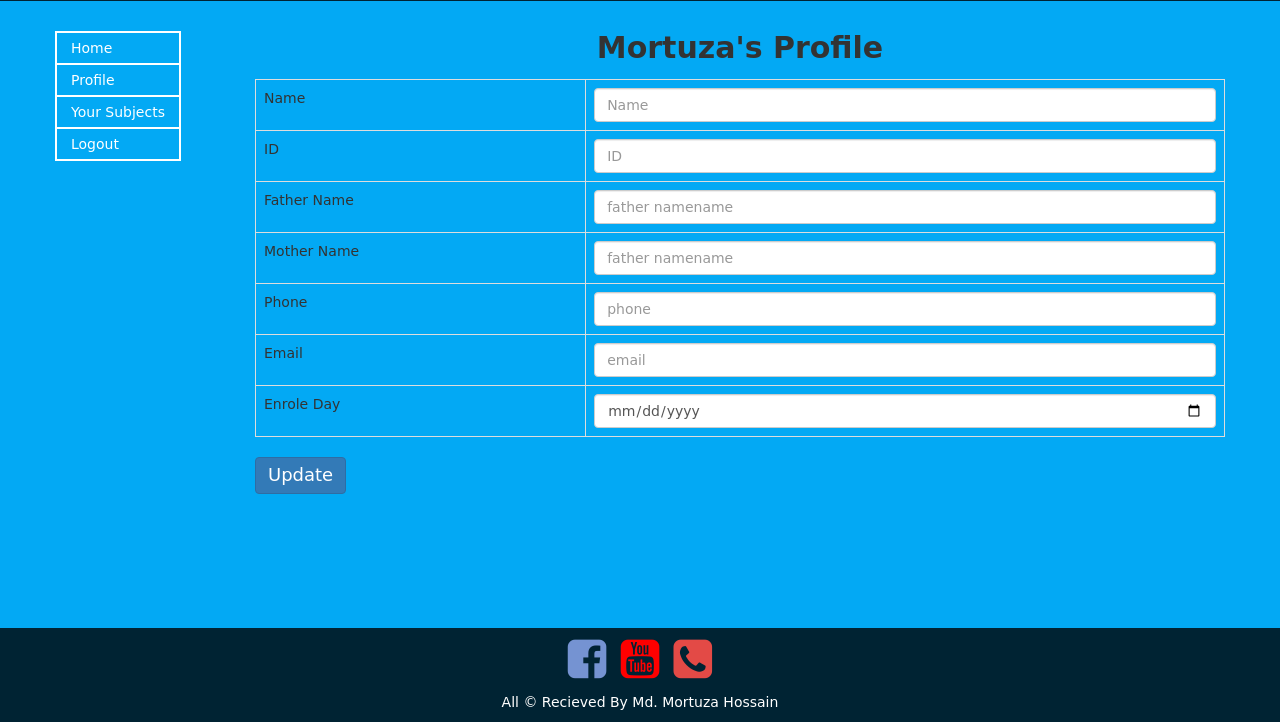
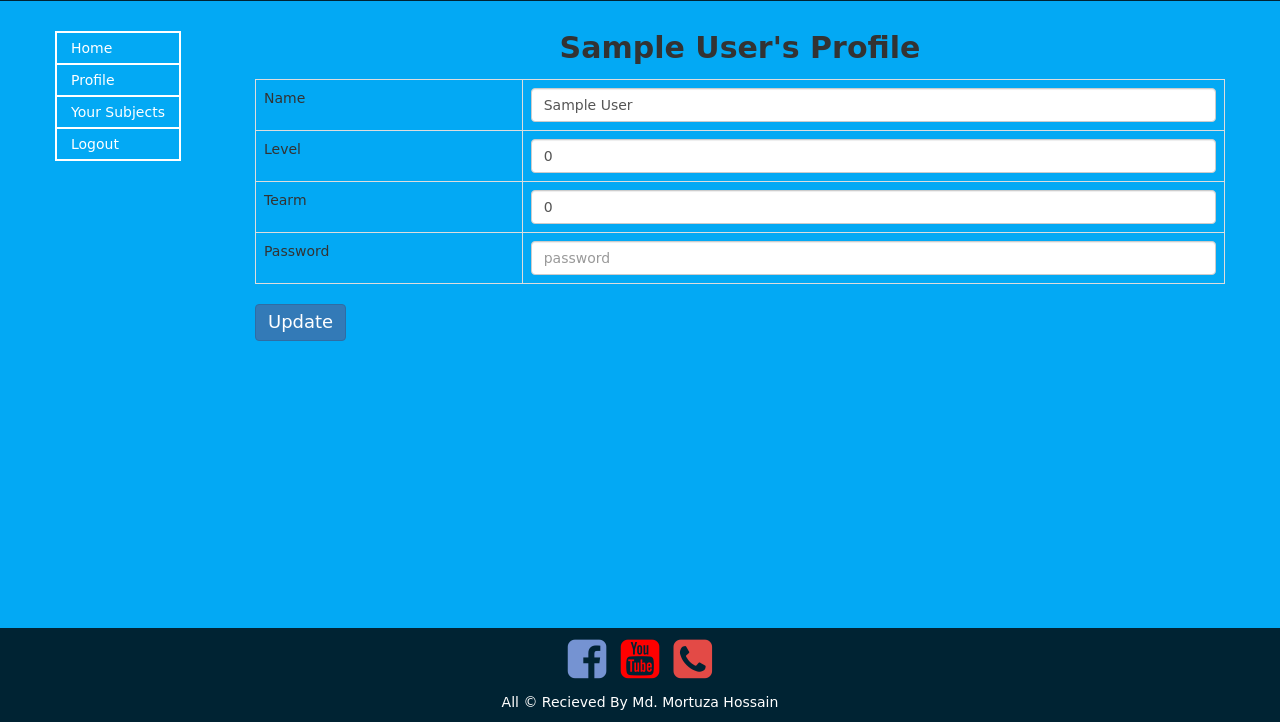
Before and after one commit to mortuzahossain/cgpa, a PHP site: page /admin/profile.php in a window 1280 px wide. Shown: the part 78-800 px from the top of the page. Run offline with PHP 8.4, Linux system fonts and the light colour scheme; the visitor is signed in with stand-in values (Sample User, id 1).

Commit message:
Done Showing Data in profile page

```diff
--- a/admin/include/header.php
+++ b/admin/include/header.php
@@ -1,6 +1,7 @@
 <?php
     session_start();
     if (isset($_SESSION['name'])) {
+        $userId         = $_SESSION['userId'];
         $name           = $_SESSION['name'];
         $username       = $_SESSION['username'];
         $email          = $_SESSION['email'];
--- a/admin/profile.php
+++ b/admin/profile.php
@@ -1,9 +1,8 @@
 <?php
 include 'include/header.php';
-/*
-// Geting Depertment name from url
-$depertment_name = $_GET['depertmentName'];
-*/
+include '../include/db_config.php';
+$sql = "SELECT * FROM admins WHERE id = $userId";
+$result = mysqli_query($con , $sql)->fetch_assoc();
 ?>
 <div class="container main-content">
 	<div class="row">
@@ -11,43 +10,28 @@ $depertment_name = $_GET['depertmentName'];
 			<?php include 'include/right_sidebar.php'; ?>
 		</div>
 		<div class="col-md-10 main-content-penel">
-			<h2 class="text-center">Mortuza's Profile</h2>
+			<h2 class="text-center"><?php echo $name; ?>'s Profile</h2>
 			 <form action="" method="post">
 			    <table class="table table-bordered">
 			        <tr>
 			            <td>Name</td>
-			            <td><input type="text" name="name" class="form-control myinput" placeholder="Name" value="" ></td>
+			            <td><input type="text" name="name" class="form-control myinput" placeholder="Name" value="<?php echo $name ?>" ></td>
 			        </tr>
 			        <tr>
-			            <td>ID</td>
-			            <td><input type="text" name="roll" class="form-control myinput" placeholder="ID" value=""></td>
+			            <td>Level</td>
+			            <td><input type="number" name="level" class="form-control myinput" placeholder="0" value="<?php echo $result['current_level'] ?>"></td>
 			        </tr>
 			        <tr>
-			            <td>Father Name</td>
-			            <td><input type="text" name="fname" class="form-control myinput" placeholder="father namename" value=""></td>
+			            <td>Tearm</td>
+			            <td><input type="number" name="term" class="form-control myinput" placeholder="0" value="<?php echo $result['current_tearm'] ?>"></td>
 			        </tr>
 			        <tr>
-			            <td>Mother Name</td>
-			            <td><input type="text" name="mname" class="form-control myinput" placeholder="father namename" value=""></td>
-			        </tr>
-			        <tr>
-			            <td>Phone</td>
-			            <td><input type="text" name="phone" class="form-control myinput" placeholder="phone" value=""></td>
-			        </tr>
-			        <tr>
-			            <td>Email</td>
-			            <td><input type="text" name="email" class="form-control myinput" placeholder="email" value=""></td>
-			        </tr>
-			        <tr>
-			            <td>Enrole Day</td>
-			            <td><input type="date" name="enrollday" class="form-control myinput" placeholder="enroll day" value=""></td>
+			            <td>Password</td>
+			            <td><input type="text" name="enrollday" class="form-control myinput" placeholder="password" value="<?php echo $result['password'] ?>"></td>
 			        </tr>
 			    </table>
 
-			    <button type="submit" name="updateme" class="btn btn-primary mybtn">Update</button>
-
-
-
+			    <button type="submit" name="updateuser" class="btn btn-primary mybtn">Update</button>
 			</form>
 		</div>
 	</div>
--- a/signin.php
+++ b/signin.php
@@ -14,6 +14,7 @@ if (isset($_POST['login'])) {
 	if ($user_check>0) {
 		if ($row = mysqli_fetch_assoc($result)) {
 
+			$_SESSION['userId'] 		= $row['id'];
 			$_SESSION['name'] 			= $row['name'];
 			$_SESSION['username'] 		= $row['username'];
 			$_SESSION['email'] 			= $row['email'];
```
Also changed, not shown: admin/update_user.ini.php (added).
